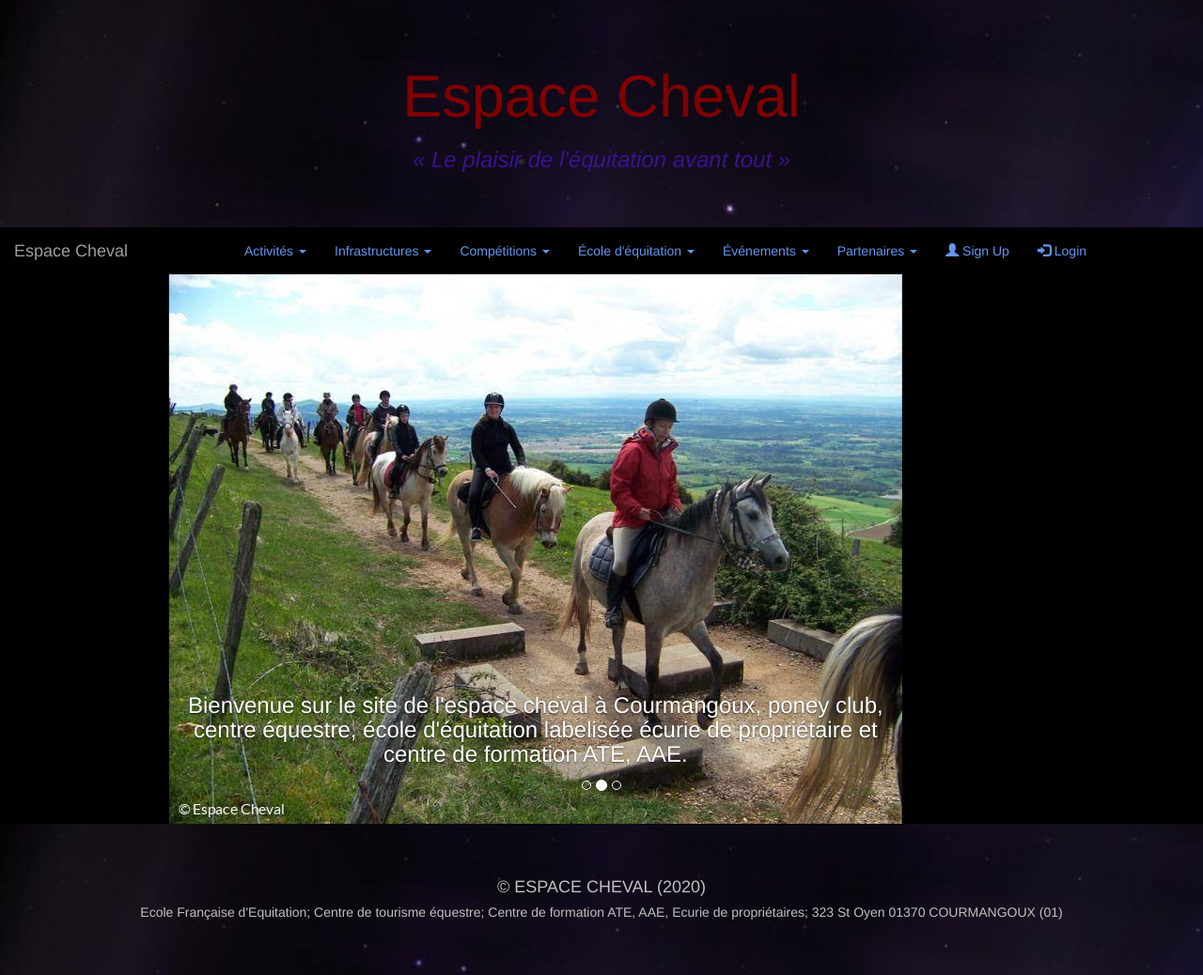
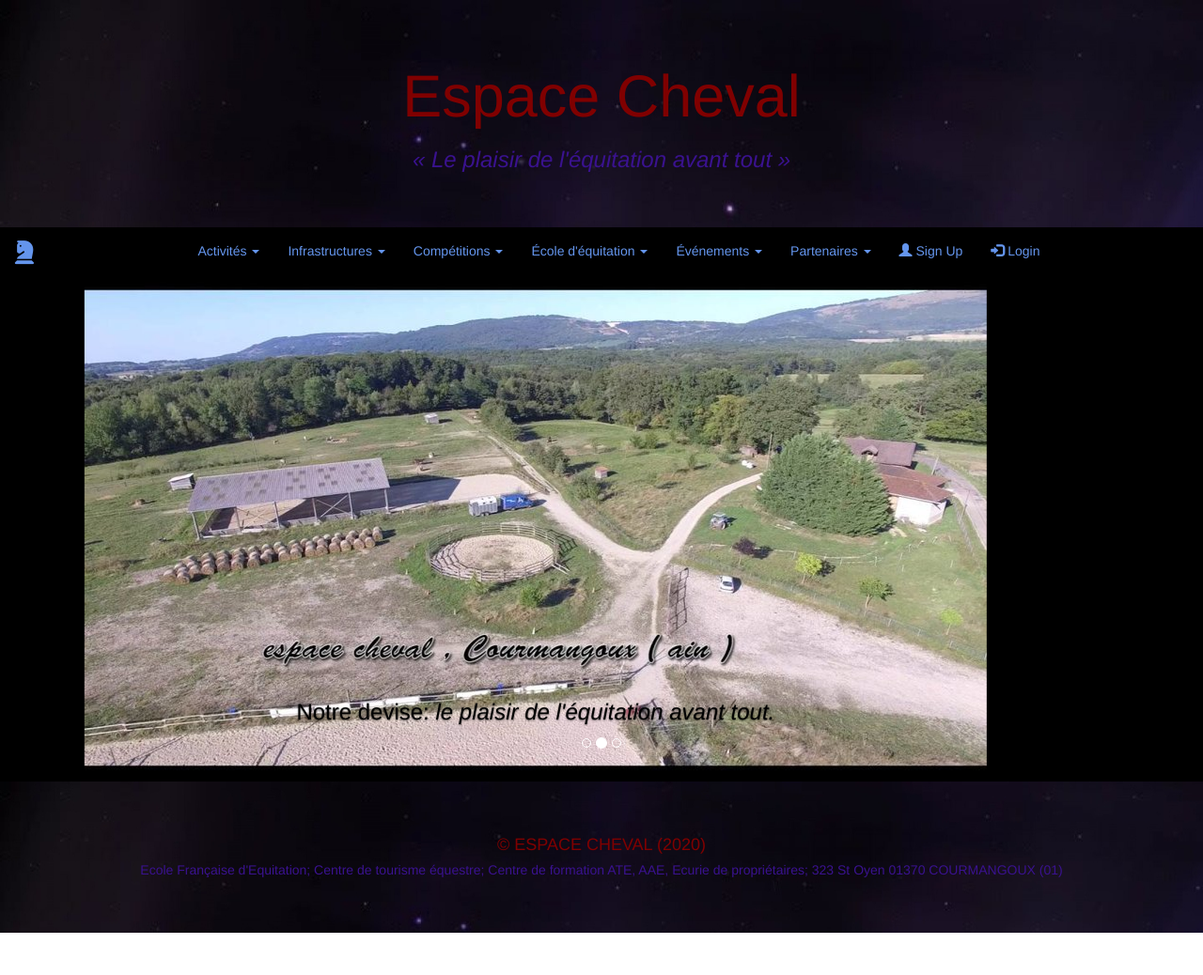
Before and after one commit to Soimuen11/Espace-Cheval, a plain HTML site: page index.html in a window 1280 px wide. Shown: the whole page at 94% size. After the commit the page ends 993 px from the top, so only its background shows below. Drawn offline with nearby package versions, Linux system fonts and the light colour scheme.

Commit message:
tweaked home page

```diff
--- a/index.html
+++ b/index.html
@@ -6,7 +6,6 @@
 		<meta charset="UTF-8">
 		<meta name="viewport" content="width=device-width, initial-scale=1, shrink-to-fit=no">
 		<link rel="icon" href="img/horse-icon-3.png">
-
 
 		<!-- My custom CSS -->
 		<link href="css/style.css" rel="stylesheet" type="text/css" />
@@ -19,6 +18,9 @@
 		<meta name="description" content="L'espace cheval est un centre équestre, poney-club, centre de tourisme equestre ainsi qu'un centre de formation ATE et CQP ASA TE. Nous assurons aussi la pension de chevaux ainsi que le travail de ceux-ci, du débourrage à l'entrainement. Nous effectuons aussi les surveillances de poulinages." />
 		<meta name="keywords" content="centre de formation ate, cqp asa te, accompagnateur de tourisme equestre, cheval, ate, école d'équitation, ffe, efe, dressage, cso, cross, hunter, ptv, centre de tourisme équestre, écurie de propriétaire, pension cheval, galop pleine nature, cours d'équitation dans l'ain.
 					LABELISE ECOLE FRANCAISE D'EQUITATION" />
+
+		<!-- Font Awesome Icons-->
+		<script src="https://kit.fontawesome.com/a076d05399.js"></script>
 
 		<title>Espace Cheval</title>
 	</head>
@@ -33,7 +35,9 @@
 			<nav class="navbar navbar-inverse" role="navigation" align="center">
 				<div class="container-fluid">
 					<div class="navbar-header">
-						<a class="navbar-brand" href="#">Espace Cheval</a>
+						<a class="navbar-brand" href="#">
+							<i class='fas fa-chess-knight' style='font-size:25px;color:cornflowerblue'></i>
+						</a>
 						<button type="button" class="navbar-toggle" data-toggle="collapse" data-target="#myNavbar">
 							<span class="icon-bar"></span>
 							<span class="icon-bar"></span>
@@ -124,23 +128,23 @@
 				<!-- Wrapper for slides -->
 				<div class="carousel-inner">
 					<div class="item active">
-						<img src="img/espace-cheval-balade.jpg" alt="Los Angeles">
+						<img src="img/espace-cheval-vue-ciel-resized.jpg" alt="centre hippique vue du ciel">
 						<div class="carousel-caption">
-							<h3> Bienvenue  sur le site de l'espace cheval à Courmangoux, poney
+							<h3 style="color: black;">Notre devise: <em>le plaisir de l'équitation avant tout.</em> </h3>
+						</div>
+					</div>
+					<div class="item">
+						<img src="img/espace-cheval-cso.jpg" alt="Chicago">
+						<div class="carousel-caption">
+							<h3 style="color: black;"> Bienvenue  sur le site de l'espace cheval à Courmangoux, poney
 							club, centre équestre, école  d'équitation labelisée écurie de
 							propriétaire et centre de  formation ATE, AAE.</h3>
 						</div>
 					</div>
 					<div class="item">
-						<img src="img/espace-cheval-cso.jpg" alt="Chicago">
-						<div class="carousel-caption">
-							<h3>Notre devise: <em>le plaisir de l'équitation avant tout.</em> </h3>
-						</div>
-					</div>
-					<div class="item">
 						<img src="img/espace-cheval-cours.jpg" alt="New York">
 						<div class="carousel-caption">
-							<h3>Les inscriptions sont ouvertes pour la saison 2019-2020. Prenez contact rapidement!</h3>
+							<h3 style="color: black;">Les inscriptions sont ouvertes pour la saison 2019-2020. Prenez contact rapidement!</h3>
 						</div>
 					</div>
 				</div>
@@ -154,8 +158,8 @@
 
 		<!-- footer starts here -->
 		<div class="jumbotron text-center" style="background-image: url('img/header-background.jpg');">
-			<h4>© ESPACE CHEVAL (2020)</h4>
-			<h5>Ecole Française d'Equitation; Centre de tourisme équestre; Centre de formation ATE, AAE, Ecurie de propriétaires; 323 St Oyen 01370 COURMANGOUX (01)</h5>
+			<h4 style="color:#800000">© ESPACE CHEVAL (2020)</h4>
+			<h5 style="color:#3A128F">Ecole Française d'Equitation; Centre de tourisme équestre; Centre de formation ATE, AAE, Ecurie de propriétaires; 323 St Oyen 01370 COURMANGOUX (01)</h5>
 		</div>
 		<!-- jQuery library -->
 		<script src="https://ajax.googleapis.com/ajax/libs/jquery/3.5.1/jquery.min.js"></script>
```
Also changed, not shown: img/Loreen-dress-tour.jpg (added), img/espace-cheval-vue-ciel-resized.jpg (added), img/espace-cheval-vue-ciel.jpg (added).
